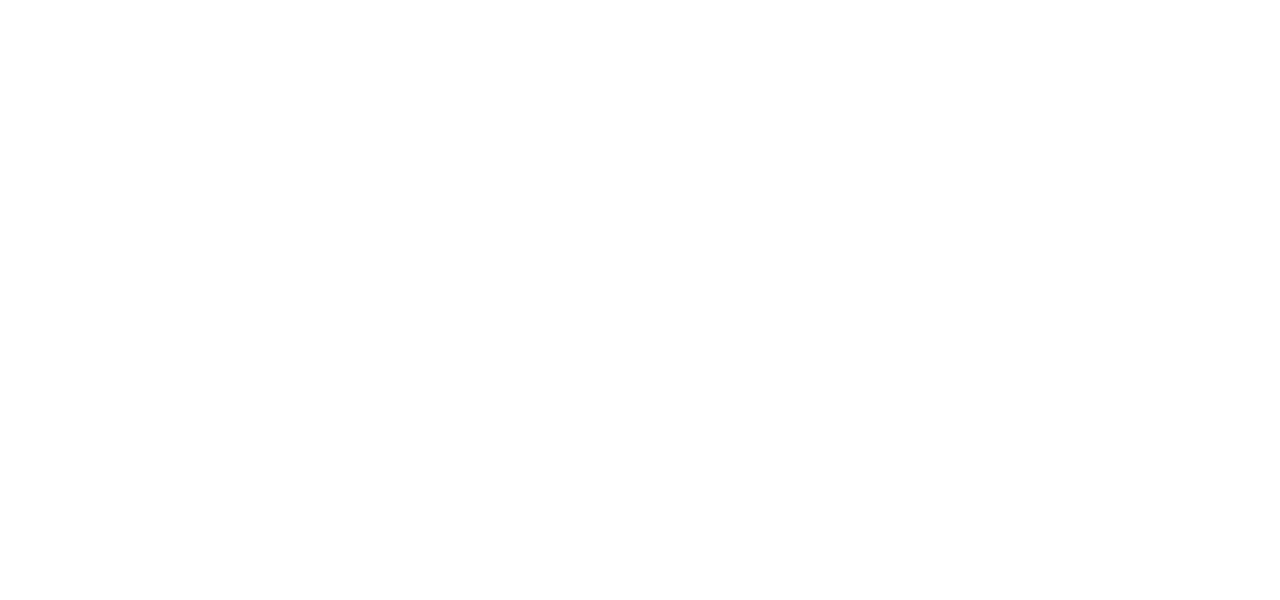
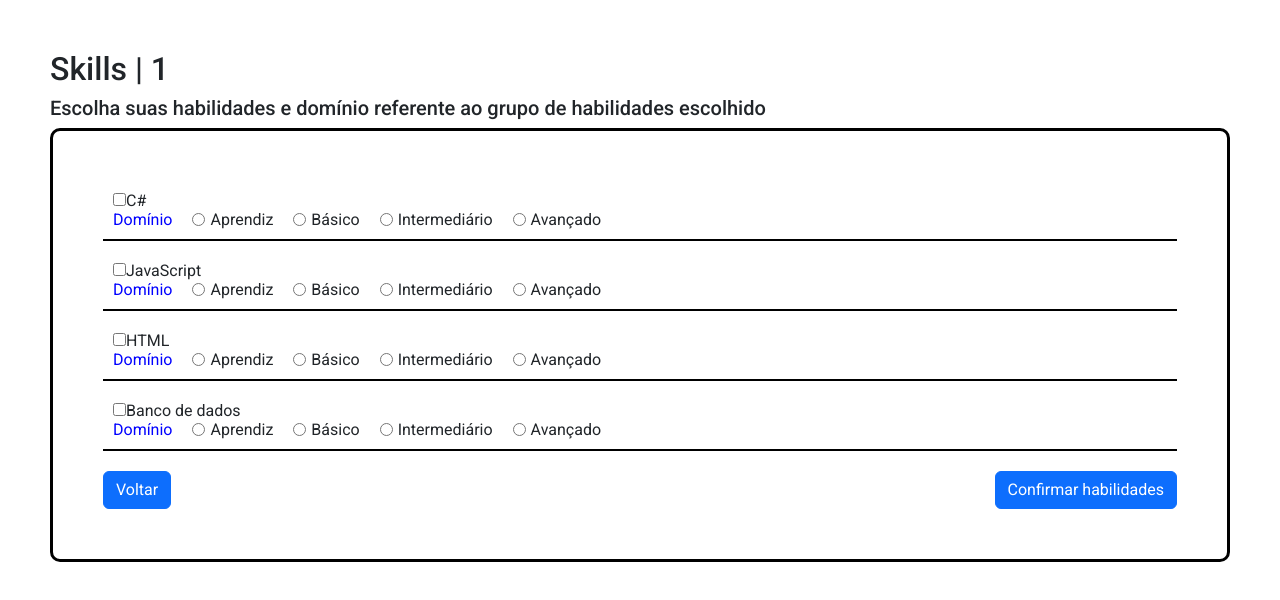
Before and after one commit to heliojuniorr/TCC, a React (Create React App) app: page /skilldetails/1 in a window 1280 px wide. Before the commit this address had no page. Shown: the top 600 px of the page. Built offline with nearby package versions, Linux system fonts and the light colour scheme.

Commit message:
Add new pages

```diff
--- a/public/index.html
+++ b/public/index.html
@@ -13,7 +13,7 @@
     />
     <link rel="shortcut icon" href="favicon.svg" type="image/svg">
 
-    <title>GroupUp</title>
+    <title>TCC</title>
   </head>
   <body>
     <noscript>You need to enable JavaScript to run this app.</noscript>
--- a/src/App.tsx
+++ b/src/App.tsx
@@ -2,6 +2,8 @@ import "./styles/global.scss";
 import { BrowserRouter, Routes, Route } from 'react-router-dom'
 import { SignOn } from "./pages/SignOn";
 import { Skills } from "./pages/Skills";
+import { SkillDetails } from "./pages/SkillDetails";
+import { Search } from "./pages/Search";
 
 function App() {
   return (
@@ -11,6 +13,8 @@ function App() {
           <Route path="/" element={<SignOn/>}/>
           <Route path="/signon" element={<SignOn/>}/>
           <Route path="/skills" element={<Skills/>}/>
+          <Route path="/skilldetails/:skill" element={<SkillDetails/>}/>
+          <Route path="/search" element={<Search/>}/>
         </Routes>
       </BrowserRouter>
     </>
--- /dev/null
+++ b/src/pages/Search/index.tsx
@@ -0,0 +1,34 @@
+import { Button } from "react-bootstrap"
+import { useNavigate } from "react-router-dom"
+import styles from '../Search/styles.module.scss'
+
+export function Search() {
+    const navigate = useNavigate()
+
+    return (
+        <main className={styles.searchOnContainer}>
+            <h2>Busca por perfil desejado</h2>
+            <h5>Especifque a(s) competência(s) desejada(s) para auxiliar no empreendimento</h5>
+            <div className={styles.boardContainer}>
+                <div>
+                    <span>Habilidades esperadas</span>
+
+                    <select name="" id="">
+                        <option value=""></option>
+                    </select>
+                </div>
+
+
+                <div>
+                    <Button variant="primary" type="submit" onClick={() => {navigate("/skills")}}>
+                        Voltar
+                    </Button>
+                    <Button variant="primary" type="submit" onClick={() => {navigate("/")}}>
+                        Buscar colaboradores
+                    </Button>
+                </div>
+
+            </div>
+        </main>
+    )
+}
--- /dev/null
+++ b/src/pages/Search/styles.module.scss
@@ -0,0 +1,9 @@
+.searchOnContainer {
+    margin: 50px;
+}
+
+.boardContainer {
+    padding: 50px;
+    border: 3px solid black;
+    border-radius: 10px;
+}
--- a/src/pages/SignOn/index.tsx
+++ b/src/pages/SignOn/index.tsx
@@ -1,8 +1,11 @@
 import Button from 'react-bootstrap/Button';
 import Form from 'react-bootstrap/Form';
+import { useNavigate } from 'react-router-dom';
 import styles from '../SignOn/styles.module.scss'
 
 export function SignOn() {
+    const navigate = useNavigate()
+
     return (
         <main className={styles.signOnContainer}>
             <h2>Informações básicas</h2>
@@ -43,8 +46,7 @@ export function SignOn() {
                     </div>
                 </div>
 
-
-                <Button variant="primary" type="submit">
+                <Button variant="primary" type="submit" onClick={() => {navigate("/skills")}}>
                     Prosseguir
                 </Button>
             </Form>
--- a/src/pages/SignOn/styles.module.scss
+++ b/src/pages/SignOn/styles.module.scss
@@ -1,12 +1,11 @@
 .signOnContainer {
-    padding: 50px;
-    border: 3px solid black;
-    border-radius: 10px;
     margin: 50px;
 }
 
 .formContainer {
-
+    padding: 50px;
+    border: 3px solid black;
+    border-radius: 10px;
 }
 
 .formInputGroup {
--- /dev/null
+++ b/src/pages/SkillDetails/index.tsx
@@ -0,0 +1,65 @@
+import { Button } from 'react-bootstrap'
+import { useNavigate, useParams } from 'react-router-dom'
+import styles from '../SkillDetails/styles.module.scss'
+
+export function SkillDetails() {
+    const navigate = useNavigate()
+    const urlParams = useParams<{skill: string}>()
+
+    function SkillLevel(props: {skillName: string}) {
+        return (
+            <div className={styles.skillLevelContainer}>
+                <div>
+                    <input id={`${props.skillName}CheckBox`} type="checkbox" name='' value=""/>
+                    <label htmlFor={`${props.skillName}CheckBox`}>{props.skillName}</label>
+                </div>
+
+                <div className={styles.radioButtonContainer}>
+                    <span>Domínio</span>
+                    <div className={styles.radioButton}>
+                        <input type="radio" name={`${props.skillName}Level`} id={`${props.skillName}AprendizLevel`}/>
+                        <label htmlFor={`${props.skillName}AprendizLevel`}>Aprendiz</label>
+                    </div>
+
+                    <div className={styles.radioButton}>
+                        <input type="radio" name={`${props.skillName}Level`} id="basicoLevel"/>
+                        <label htmlFor={`${props.skillName}BasicoLevel`}>Básico</label>
+                    </div>
+
+                    <div className={styles.radioButton}>
+                        <input type="radio" name={`${props.skillName}Level`} id="intermediarioLevel"/>
+                        <label htmlFor={`${props.skillName}IntermediarioLevel`}>Intermediário</label>
+                    </div>
+
+                    <div className={styles.radioButton}>
+                        <input type="radio" name={`${props.skillName}Level`} id="avancadoLevel"/>
+                        <label htmlFor={`${props.skillName}AvancadoLevel`}>Avançado</label>
+                    </div>
+                </div>
+            </div>
+        )
+    }
+
+    return (
+        <main className={styles.skillsContainer}>
+            <h2>Skills | {urlParams.skill}</h2>
+            <h5>Escolha suas habilidades e domínio referente ao grupo de habilidades escolhido</h5>
+            <div className={styles.boardContainer}>
+                <SkillLevel skillName="C#"/>
+                <SkillLevel skillName="JavaScript"/>
+                <SkillLevel skillName="HTML"/>
+                <SkillLevel skillName="Banco de dados"/>
+
+                <div className={styles.buttonsContainer}>
+                    <Button variant="primary" type="submit" onClick={() => {navigate('/skills')}}>
+                        Voltar
+                    </Button>
+                    <Button variant="primary" type="submit" onClick={() => {navigate('/skills')}}>
+                        Confirmar habilidades
+                    </Button>
+                </div>
+            </div>
+
+        </main>
+    )
+}
--- /dev/null
+++ b/src/pages/SkillDetails/styles.module.scss
@@ -0,0 +1,34 @@
+.skillsContainer {
+    margin: 50px;
+}
+
+.boardContainer {
+    padding: 50px;
+    border: 3px solid black;
+    border-radius: 10px;
+}
+
+.skillLevelContainer {
+    padding: 10px;
+    border-bottom: 2px solid black;
+    margin-bottom: 10px;
+}
+
+.radioButtonContainer {
+    display: flex;
+    gap: 20px;
+    span {
+        color: blue;
+    }
+}
+
+.radioButton {
+    display: flex;
+    gap: 5px;
+}
+
+.buttonsContainer {
+    padding-top: 10px;
+    display: flex;
+    justify-content: space-between;
+}
--- a/src/pages/Skills/index.tsx
+++ b/src/pages/Skills/index.tsx
@@ -1,9 +1,41 @@
+import { Button } from 'react-bootstrap'
+import { useNavigate } from 'react-router-dom'
+import styles from '../Skills/styles.module.scss'
+
 export function Skills() {
+    const navigate = useNavigate()
+
+    function SkillsOption(props: {skillType: string}) {
+        return (
+            <button className={styles.skillsOption} onClick={() => {navigate(`/skilldetails/${props.skillType}`)}}>
+                <img src="" alt="Skill image" />
+                <br />
+                <span>{props.skillType}</span>
+            </button>
+        )
+    }
+
     return (
-        <main>
+        <main className={styles.skillsContainer}>
             <h2>Habilidades</h2>
             <h5>Selecione suas habilidades que podem colaborar com um empreendimento de base tecnológica</h5>
-            {/*grid*/}
+            <div className={styles.boardContainer}>
+                <div className={styles.grid}>
+                    <SkillsOption skillType='Software'/>
+                    <SkillsOption skillType='Business'/>
+                    <SkillsOption skillType='Design'/>
+                    <SkillsOption skillType='Networking'/>
+                </div>
+
+                <div className={styles.buttons}>
+                    <Button variant="primary" type="submit" onClick={() => {navigate("/")}}>
+                        Voltar
+                    </Button>
+                    <Button variant="primary" type="submit" onClick={() => {navigate("/search")}}>
+                        Prosseguir
+                    </Button>
+                </div>
+            </div>
         </main>
     )
 }
--- /dev/null
+++ b/src/pages/Skills/styles.module.scss
@@ -0,0 +1,33 @@
+.skillsContainer {
+    margin: 50px;
+}
+
+.boardContainer {
+    padding: 50px;
+    border: 3px solid black;
+    border-radius: 10px;
+}
+
+.grid {
+    display: grid;
+    grid-template-columns: auto auto auto auto;
+}
+
+.skillsOption {
+    width: 200px;
+    height: 150px;;
+    padding: 10px;
+    border: 3px solid black;
+    border-radius: 10px;
+    margin: 20px;
+
+    img {
+        margin-bottom: 20px;
+    }
+}
+
+.buttons{
+    display: flex;
+    justify-content: space-between;
+    padding-top: 15px;
+}
```
